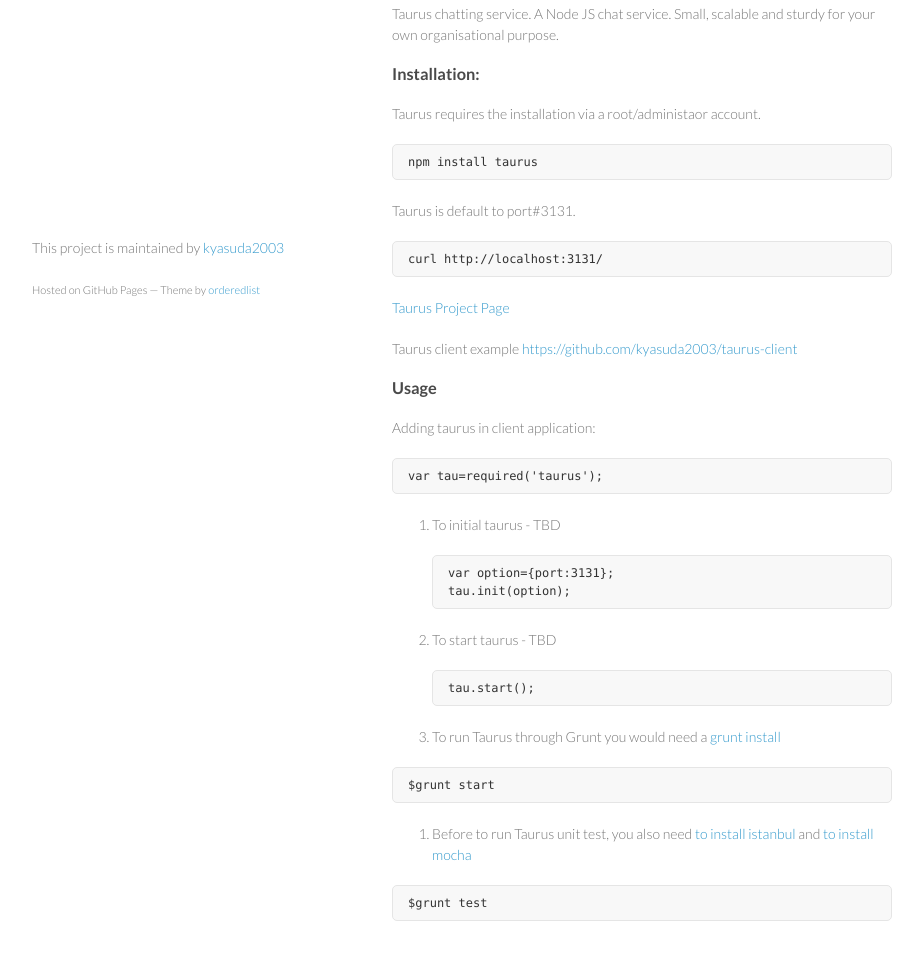
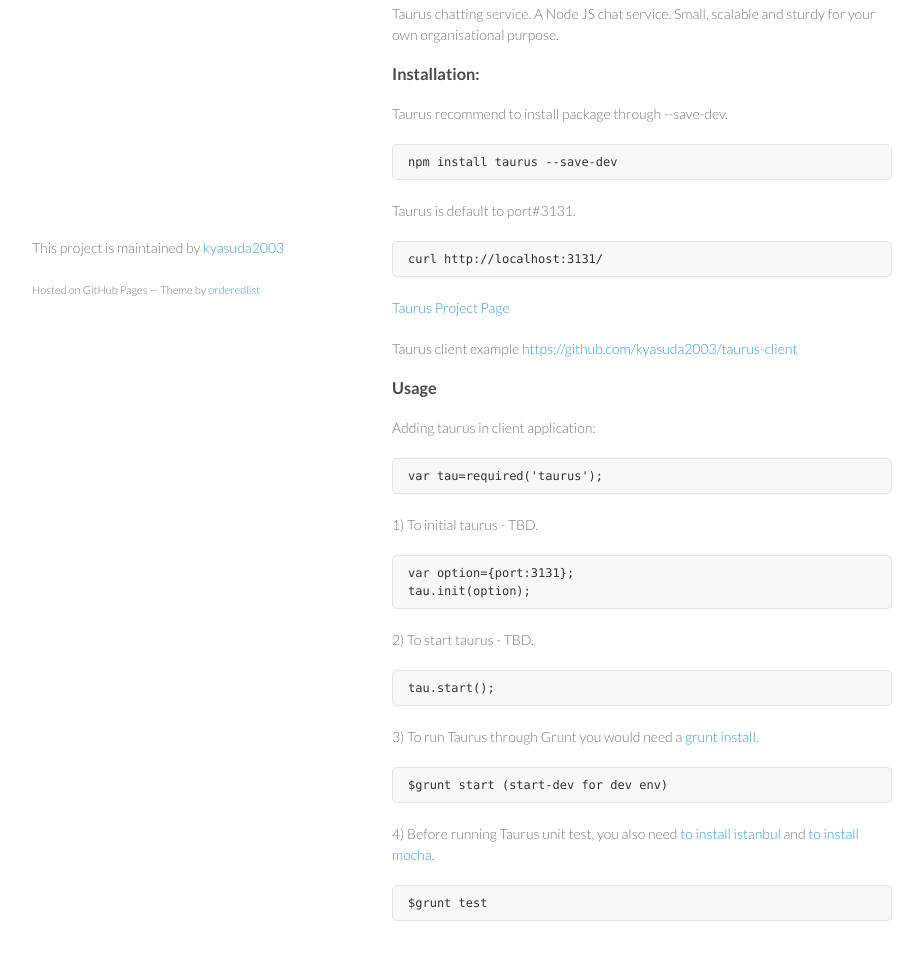
Before and after one commit to kyasuda2003/taurus, a plain HTML site: page index.html in a window 1280 px wide. Shown: the part 431-1390 px from the top of the page, without its empty margins (178-1101 px from the left). Drawn offline with Linux system fonts and the light colour scheme.

```diff
--- a/index.html
+++ b/index.html
@@ -38,10 +38,10 @@
 <h3>
 <a id="installation" class="anchor" href="#installation" aria-hidden="true"><span class="octicon octicon-link"></span></a>Installation:</h3>
 
-<p>Taurus requires the installation via a root/administaor account.</p>
+<p>Taurus recommend to install package through --save-dev.</p>
 
 <pre>
-npm install taurus
+npm install taurus --save-dev
 </pre>
 
 <p>Taurus is default to port#3131.</p>
@@ -66,33 +66,26 @@
 var tau=required('taurus');
 </pre>
 
-<ol>
-<li>
-<p>To initial taurus - TBD</p>
+<p>1) To initial taurus - TBD.</p>
 
 <pre>
 var option={port:3131};
 tau.init(option);
 </pre>
-</li>
-<li>
-<p>To start taurus - TBD</p>
+
+<p>2) To start taurus - TBD.</p>
 
 <pre>
 tau.start();
 </pre>
-</li>
-<li><p>To run Taurus through Grunt you would need a <a href="http://gruntjs.com/getting-started">grunt install</a></p></li>
-</ol>
+
+<p>3) To run Taurus through Grunt you would need a <a href="http://gruntjs.com/getting-started">grunt install</a>.</p>
 
 <pre>
-$grunt start
+$grunt start (start-dev for dev env)
 </pre>
 
-<ol>
-<li>Before to run Taurus unit test, you also need <a href="https://www.npmjs.com/package/istanbul">to install istanbul</a> and <a href="http://mochajs.org/"> to install mocha</a>
-</li>
-</ol>
+<p>4) Before running Taurus unit test, you also need <a href="https://www.npmjs.com/package/istanbul">to install istanbul</a> and <a href="http://mochajs.org/"> to install mocha</a>.</p>
 
 <pre>
 $grunt test
```
Also changed, not shown: params.json (+1 -1 lines).
